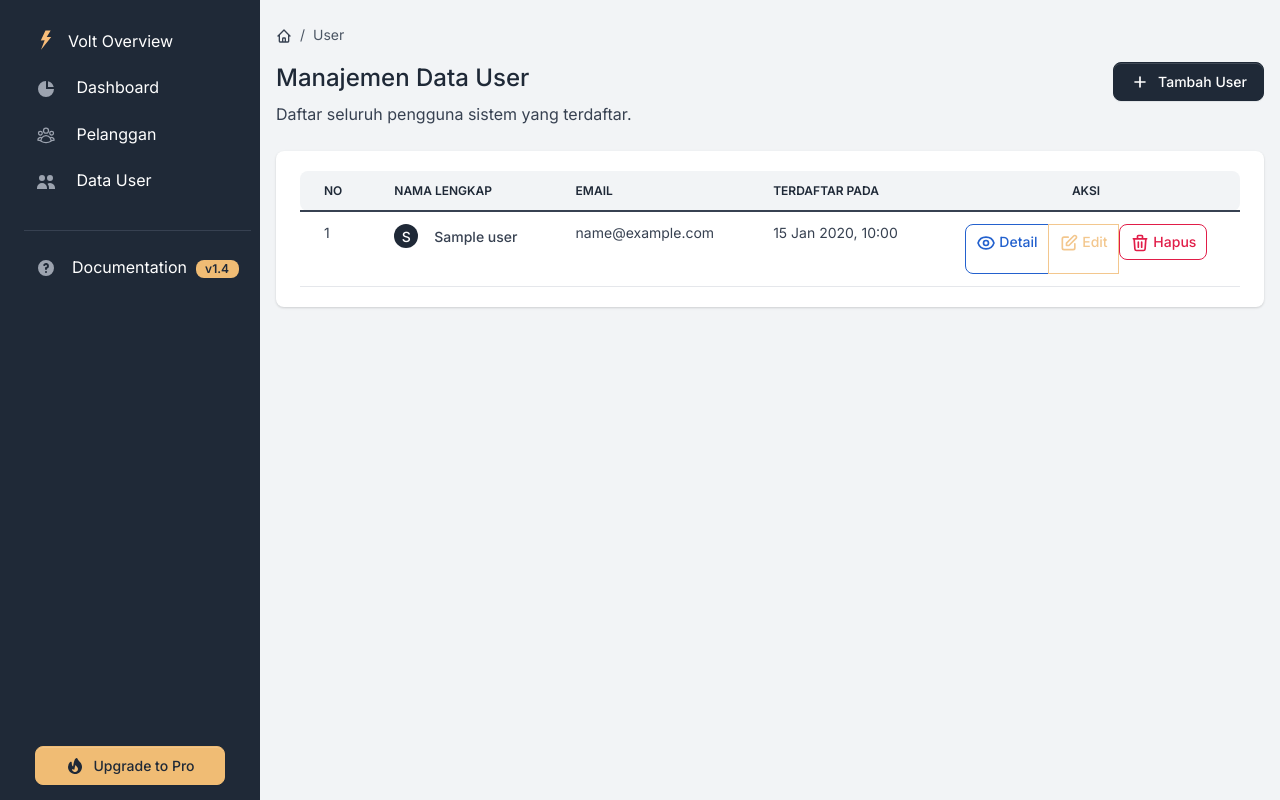
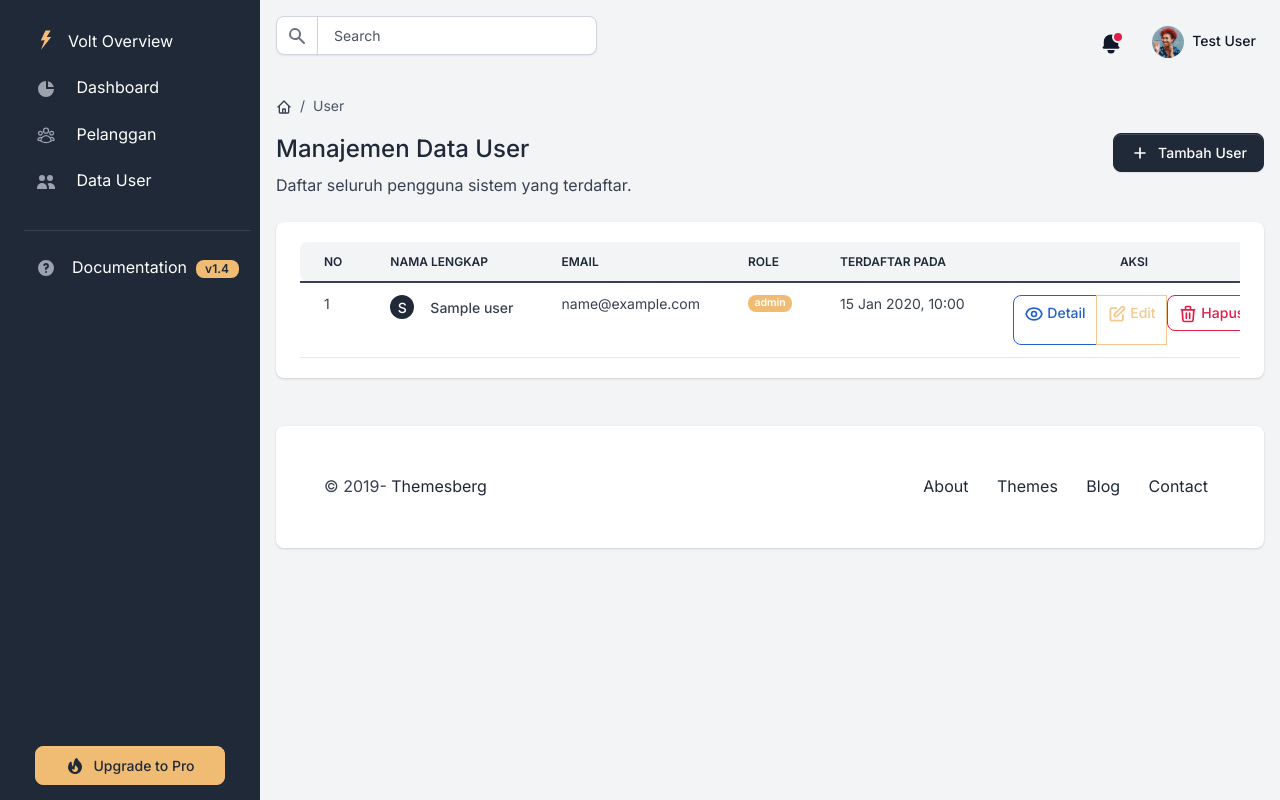
Before and after one commit to ernaveby25si-pixel/ciaLAB_2SIA, a Laravel app: template resources/views/admin/user/index.blade.php in a window 1280 px wide. Run offline with Laravel 12, Linux system fonts and the light colour scheme; a user stored in the database is signed in; data comes from the database, SQL or seed files in the repository; tables that the repository leaves empty hold one stand-in row (values such as "Sample post"); the template is opened without the code that fills it: most values are stand-ins (such as "Sample title", 1, 10 or a date in 2020).

Commit message:
menerapkan Middleware dan Role (Authorization)

```diff
--- a/app/Http/Controllers/DashboardController.php
+++ b/app/Http/Controllers/DashboardController.php
@@ -6,7 +6,8 @@ use Illuminate\Http\Request;
 
 class DashboardController extends Controller
 {
-    public function index(){
+    public function index()
+    {
         return view('admin.dashboard');
     }
 }
--- a/app/Models/User.php
+++ b/app/Models/User.php
@@ -22,6 +22,7 @@ class User extends Authenticatable
         'name',
         'email',
         'password',
+        'role',
     ];
 
     /**
--- a/bootstrap/app.php
+++ b/bootstrap/app.php
@@ -1,5 +1,7 @@
 <?php
 
+use App\Http\Middleware\CheckIsLogin;
+use App\Http\Middleware\CheckRole;
 use Illuminate\Foundation\Application;
 use Illuminate\Foundation\Configuration\Exceptions;
 use Illuminate\Foundation\Configuration\Middleware;
@@ -11,7 +13,10 @@ return Application::configure(basePath: dirname(__DIR__))
         health: '/up',
     )
     ->withMiddleware(function (Middleware $middleware): void {
-        //
+        $middleware->alias([
+            'checkislogin' => CheckIsLogin::class,
+            'checkrole'    => CheckRole::class,
+        ]);
     })
     ->withExceptions(function (Exceptions $exceptions): void {
         //
--- a/database/seeders/CreateFirstUser.php
+++ b/database/seeders/CreateFirstUser.php
@@ -17,7 +17,8 @@ class CreateFirstUser extends Seeder
         User::create([
             'name' => 'Admin',
             'email' => 'gatot@pcr.ac.id',
-            'password' => Hash::make('gatotkaca')
+            'password' => Hash::make('gatotkaca'),
+            'role' => 'Super Admin',
         ]);
     }
 }
--- a/resources/views/admin/user/index.blade.php
+++ b/resources/views/admin/user/index.blade.php
@@ -44,6 +44,7 @@
                                     <th class="border-0 rounded-start">No</th>
                                     <th class="border-0">Nama Lengkap</th>
                                     <th class="border-0">Email</th>
+                                    <th class="border-0">ROLE</th>
                                     <th class="border-0">Terdaftar Pada</th>
                                     <th class="border-0 rounded-end text-center">Aksi</th>
                                 </tr>
@@ -67,6 +68,17 @@
                                             </div>
                                         </td>
                                         <td>{{ $item->email }}</td>
+                                        <td>
+                                            @if($item->role === 'Super Admin')
+                                                <span class="badge bg-danger">{{ $item->role }}</span>
+                                            @elseif($item->role === 'Pelanggan')
+                                                <span class="badge bg-info text-dark">{{ $item->role }}</span>
+                                            @elseif($item->role === 'Mitra')
+                                                <span class="badge bg-warning text-dark">{{ $item->role }}</span>
+                                            @else
+                                                <span class="badge bg-secondary">{{ $item->role ?? '-' }}</span>
+                                            @endif
+                                        </td>
                                         <td>{{ $item->created_at ? $item->created_at->format('d M Y, H:i') : '-' }}</td>
                                         <td class="text-center">
                                             <div class="btn-group" role="group">
@@ -106,7 +118,7 @@
                                     </tr>
                                 @empty
                                     <tr>
-                                        <td colspan="5" class="text-center py-4 text-muted">
+                                        <td colspan="6" class="text-center py-4 text-muted">
                                             <em>Belum ada data user yang terdaftar.</em>
                                         </td>
                                     </tr>
--- a/resources/views/admin/user/show.blade.php
+++ b/resources/views/admin/user/show.blade.php
@@ -55,6 +55,10 @@
                             <span class="fw-bold">{{ $user->email }}</span>
                         </li>
                         <li class="list-group-item d-flex justify-content-between px-0">
+                            <span class="text-muted">Role</span>
+                            <span class="fw-bold">{{ $user->role ?? '-' }}</span>
+                        </li>
+                        <li class="list-group-item d-flex justify-content-between px-0">
                             <span class="text-muted">Waktu Pendaftaran</span>
                             <span class="fw-bold">{{ $user->created_at ? $user->created_at->format('d F Y, H:i:s') : '-' }}</span>
                         </li>
--- a/resources/views/layouts/admin/app.blade.php
+++ b/resources/views/layouts/admin/app.blade.php
@@ -47,15 +47,15 @@
     {{-- End sidebar --}}
 
     <main class="content">
-        {{-- start header--}
-      @include('layouts.admin.header')
-         {{-- end header --}}
+        {{-- start header --}}
+        @include('layouts.admin.header')
+        {{-- end header --}}
 
         {{-- start main content --}}
         @yield('content')
         {{-- end main content --}}
 
-        {{-- start footer --}
+        {{-- start footer --}}
         @include('layouts.admin.footer')
         {{-- end footer --}}
     </main>
--- a/resources/views/layouts/admin/header.blade.php
+++ b/resources/views/layouts/admin/header.blade.php
@@ -17,6 +17,7 @@
                     </div>
                     <!-- Navbar links -->
                     <ul class="navbar-nav align-items-center">
+                        @if (Auth::check())
                             <li class="nav-item dropdown">
                                 <a class="nav-link text-dark notification-bell unread dropdown-toggle" data-unread-notifications="true" href="#" role="button" data-bs-toggle="dropdown" data-bs-display="static" aria-expanded="false">
                                     <svg class="icon icon-sm text-gray-900" fill="currentColor" viewBox="0 0 20 20" xmlns="http://www.w3.org/2000/svg">
@@ -115,15 +116,27 @@
                                         </svg>
                                         Settings
                                     </a>
+                                    <a class="dropdown-item d-flex align-items-center" href="#">
+                                        <svg class="dropdown-icon text-gray-400 me-2" fill="currentColor" viewBox="0 0 20 20" xmlns="http://www.w3.org/2000/svg">
+                                            <path fill-rule="evenodd" d="M10 18a8 8 0 100-16 8 8 0 000 16zm1-12a1 1 0 10-2 0v4a1 1 0 00.293.707l2.828 2.829a1 1 0 101.415-1.415L11 9.586V6z" clip-rule="evenodd"></path>
+                                        </svg>
+                                        {{ session('last_login') }}
+                                    </a>
                                     <div role="separator" class="dropdown-divider my-1"></div>
-                                <a class="dropdown-item d-flex align-items-center" href="#">
+                                    <form method="POST" action="{{ route('logout') }}">
+                                        @csrf
+                                        <button type="submit" class="dropdown-item d-flex align-items-center">
                                             <svg class="dropdown-icon text-danger me-2" fill="none" stroke="currentColor" viewBox="0 0 24 24" xmlns="http://www.w3.org/2000/svg">
                                                 <path stroke-linecap="round" stroke-linejoin="round" stroke-width="2" d="M17 16l4-4m0 0l-4-4m4 4H7m6 4v1a3 3 0 01-3 3H6a3 3 0 01-3-3V7a3 3 0 013-3h4a3 3 0 013 3v1"></path>
                                             </svg>
                                             Logout
-                                </a>
+                                        </button>
+                                    </form>
                                 </div>
                             </li>
+                        @else
+                            <a class="btn btn-primary" href="{{ route('auth.index') }}">Login</a>
+                        @endif
                     </ul>
                 </div>
             </div>
--- a/routes/web.php
+++ b/routes/web.php
@@ -45,22 +45,17 @@ Route::post('question/store', [QuestionController::class, 'store'])
 Route::get('/question', [QuestionController::class, 'index'])
 		->name('question.index');
 
-Route::get('/dashboard', [DashboardController::class, 'index'])
-		->name('dashboard.index');
+Route::group(['middleware' => ['checkislogin']], function () {
+    Route::get('/dashboard', [DashboardController::class, 'index'])->name('dashboard.index');
+    Route::get('/admin/dashboard', [DashboardController::class, 'index'])->name('dashboard');
 
-Route::resource('pelanggan', PelangganController::class);
+    Route::resource('pelanggan', PelangganController::class)->middleware(['checkrole:Super Admin,Mitra']);
+    Route::resource('user', UserController::class)->middleware(['checkrole:Super Admin']);
 
-Route::get('/pelanggan', [PelangganController::class, 'index'])
-    ->name('pelanggan.index');
+    Route::post('/logout', [AuthController::class, 'logout'])->name('logout');
+    Route::post('/auth/logout', [AuthController::class, 'logout'])->name('auth.logout');
+});
 
-Route::post('/pelanggan', [PelangganController::class, 'store'])
-    ->name('pelanggan.store');
-
-Route::resource('user', UserController::class);
-Route::resource('users', UserController::class);
-
-Route::get('/login', [AuthController::class, 'index'])->name('login');
+Route::get('/login', [AuthController::class, 'index'])->name('auth.index');
+Route::get('/auth/login', [AuthController::class, 'index'])->name('login');
 Route::post('/login', [AuthController::class, 'login'])->name('auth.login');
-Route::post('/logout', [AuthController::class, 'logout'])
-    ->middleware('auth')
-    ->name('auth.logout');
```
Also changed, not shown: app/Http/Controllers/AuthController.php (+16 -0 lines), app/Http/Controllers/UserController.php (+8 -0 lines), app/Http/Middleware/CheckIsLogin.php (added, +25 -0 lines), app/Http/Middleware/CheckRole.php (added, +30 -0 lines), resources/views/admin/user/partials/_form.blade.php (+24 -0 lines), database/migrations/2026_11_23_091618_add_role_column_on_users_table.php (added). Lines whose indentation alone changed are shown as unchanged.
